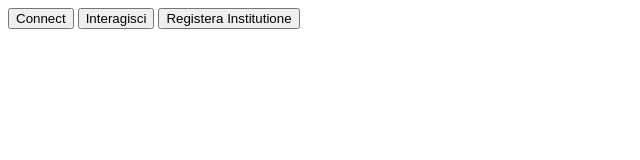
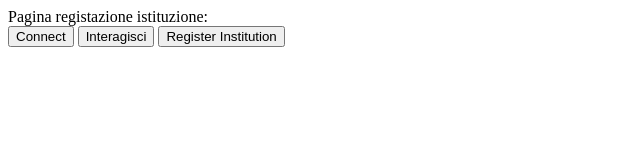
Before and after one commit to samumaio/De-Talents, a website: page front_end/index.html in a window 1280 px wide. Shown: the whole page, without its empty margins (0-640 px from the left). Drawn offline with Linux system fonts and the light colour scheme.

Commit message:
Update index.html

```diff
--- a/front_end/index.html
+++ b/front_end/index.html
@@ -3,12 +3,14 @@
   <head>
     <title>Javascript Test</title>
     <script src="https://cdnjs.cloudflare.com/ajax/libs/ethers/5.7.2/ethers.umd.min.js"></script>
-    <script src="index.js" type="text/javascript"></script>
+    <script type="module" src="index.js" ></script>
   </head>
   <body>
+    Pagina registazione istituzione:
+    <br>
     <button id="connectButton" onclick="connect()">Connect</button>
     <button id="outputButton" onclick="verificaStatoIstituzione()">Interagisci</button>
-    <button id="registerButton" onclick="registraIstituzione()">Registera Institutione</button>
+    <button id="registerButton" onclick="registraIstituzione()">Register Institution</button>
     <div id="output"></div>
   </body>
 </html>
```
